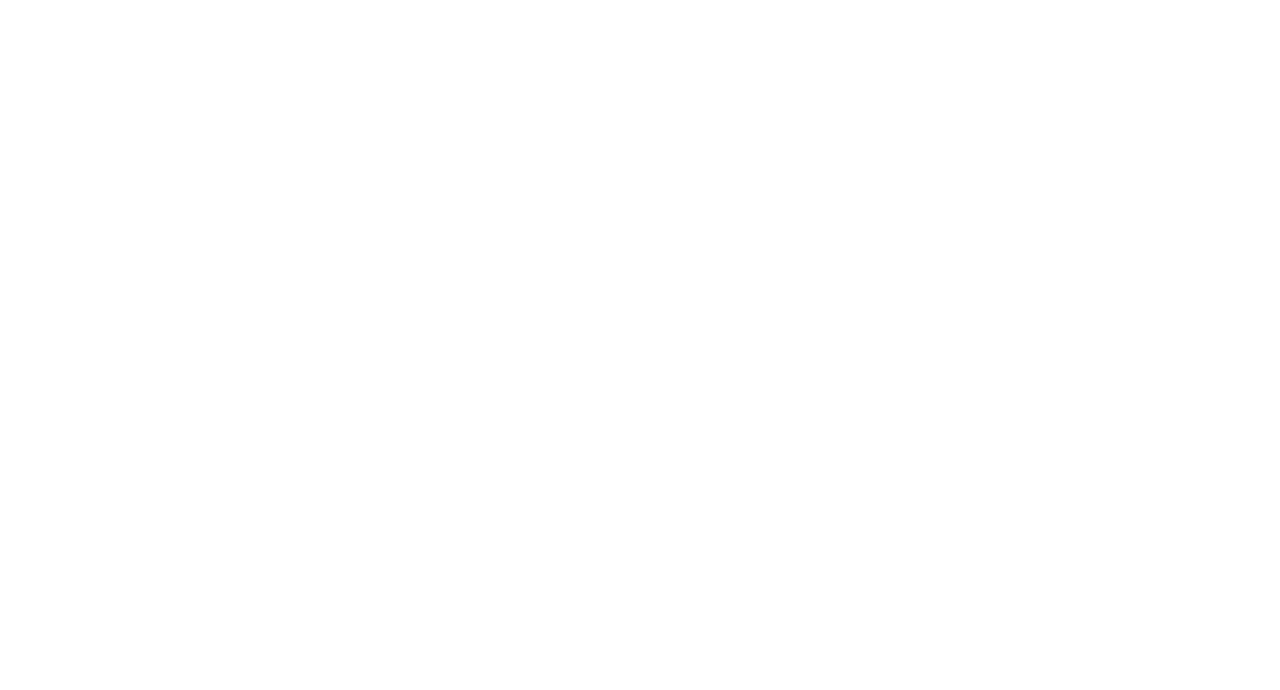
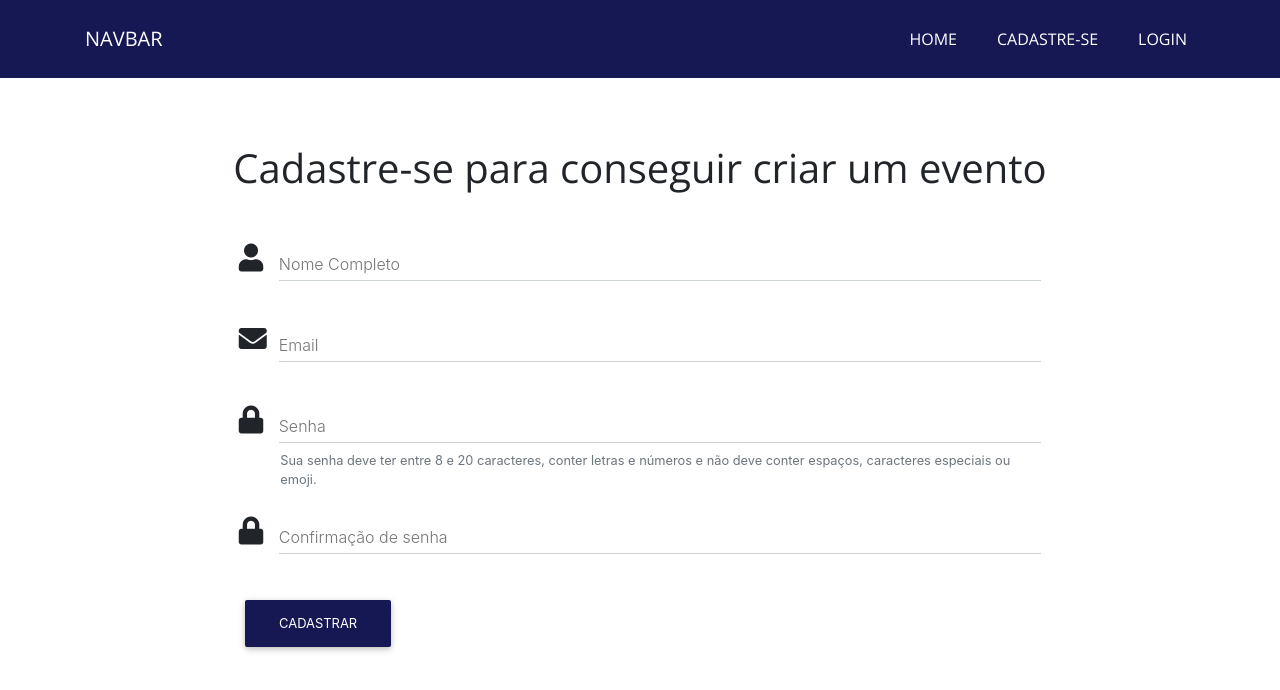
Before and after one commit to gmorae/Projeto_Thoughtworks, a React (Create React App) app in the folder React/: page /Cadastro in a window 1280 px wide. Shown: the top 690 px of the page. Built offline with nearby package versions, Linux system fonts and the light colour scheme.

Commit message:
Página de cadastro

```diff
--- a/React/src/Pages/Cadastro/Cadastro.js
+++ b/React/src/Pages/Cadastro/Cadastro.js
@@ -0,0 +1,14 @@
+import React from 'react'
+import Navbar from '../../components/cabecalhos/cabecalhoPadrao/CabecalhoPadrao'
+import FormCadastro from '../../components/FormCadastro/FormCadastro'
+
+function Cadastro() {
+    return (
+        <div>
+            <Navbar />
+            <FormCadastro />
+        </div>
+    )
+}
+
+export default Cadastro
--- /dev/null
+++ b/React/src/components/FormCadastro/FormCadastro.js
@@ -0,0 +1,41 @@
+import React, { Component } from 'react'
+
+export class FormCadastro extends Component {
+    render() {
+        return (
+            <div className="container ">
+                <div className="text-center mt-9 mb-5">
+                    <h1>Cadastre-se para conseguir criar um evento</h1>
+                </div>
+                <form className="mx-auto col-md-9">
+                    <div className="md-form">
+                        <i className="fas fa-user prefix"></i>
+                        <input type="text" id="nomeCompleto" className="form-control validate" />
+                        <label for="nomeCompleto" data-error="Campo inválido" data-success="Sucesso">Nome Completo</label>
+                    </div>
+                    <div className="md-form">
+                        <i className="fas fa-envelope prefix"></i>
+                        <input type="email" id="email" className="form-control validate" />
+                        <label for="email" data-error="Campo inválido" data-success="Sucesso">Email</label>
+                    </div>
+                    <div class="md-form">
+                        <i className="fas fa-lock prefix"></i>
+                        <input type="password" id="password" class="form-control" aria-describedby="passwordHelpBlockMD" />
+                        <label for="password">Senha</label>
+                        <small id="password" class="form-text text-muted">
+                            Sua senha deve ter entre 8 e 20 caracteres, conter letras e números e não deve conter espaços, caracteres especiais ou emoji.
+                        </small>
+                    </div>
+                    <div className="md-form">
+                        <i className="fas fa-lock prefix"></i>
+                        <input type="password" id="confirmPassword" className="form-control validate" />
+                        <label for="confirmPassword" data-error="Campo inválido" data-success="Sucesso">Confirmação de senha</label>
+                    </div>
+                    <button type="button" className="btn btn-nosso">Cadastrar</button>
+                </form>
+            </div>
+        )
+    }
+}
+
+export default FormCadastro
--- a/React/src/components/cabecalhos/cabecalhoPadrao/CabecalhoPadrao.js
+++ b/React/src/components/cabecalhos/cabecalhoPadrao/CabecalhoPadrao.js
@@ -14,8 +14,11 @@ function CabecalhoPadrao() {
                         <li className="nav-item ">
                             <Link className="nav-link home ml-4 " to="/">Home <span className="sr-only">(current)</span></Link>
                         </li>
+                        <li className="nav-item ">
+                            <Link className="nav-link home ml-4 " to="/Cadastro">Cadastre-se </Link>
+                        </li>
                         <li className="nav-item">
-                            <Link className="nav-link ml-4" to="/Login">Login / Casdastro</Link>
+                            <Link className="nav-link ml-4" to="/Login">Login </Link>
                         </li>
                     </ul>
                 </div>
--- a/React/src/components/cabecalhos/styleCabecalho.css
+++ b/React/src/components/cabecalhos/styleCabecalho.css
@@ -24,3 +24,15 @@ h4,
 h5 {
     font-family: var(--texto);
 }
+
+.btn-nosso{
+    background: #151853;
+    color: #fff;
+    transition: 1s;
+
+}
+
+.btn-nosso:hover{
+    background: #fff;
+    color: #151853;
+}
--- a/React/src/components/rodape/Rodape.js
+++ b/React/src/components/rodape/Rodape.js
@@ -46,7 +46,7 @@ function Rodape() {
                             <a href="#!">Home</a>
                         </p>
                         <p>
-                            <a href="#!">Cadastra=se</a>
+                            <a href="#!">Cadastra-se</a>
                         </p>
                         <p>
                             <a href="#!">Login</a>
--- a/React/src/index.js
+++ b/React/src/index.js
@@ -7,13 +7,14 @@ import { BrowserRouter as Router, Route, Switch } from 'react-router-dom'
 
 //import NotFound from './pages/NotFound';
 import Login from './Pages/Login/Login'
-
+import Cadastro from './Pages/Cadastro/Cadastro'
 const Rotas = (
     <Router>
         <div>
             <Switch>
                 {/** Rotas comuns */}
                 <Route path="/" exact component={App} />
+                <Route path="/Cadastro" component={Cadastro} />
                 <Route path="/Login" component={Login} />
 
                 {/** Rotas dos usuarios */}
```
